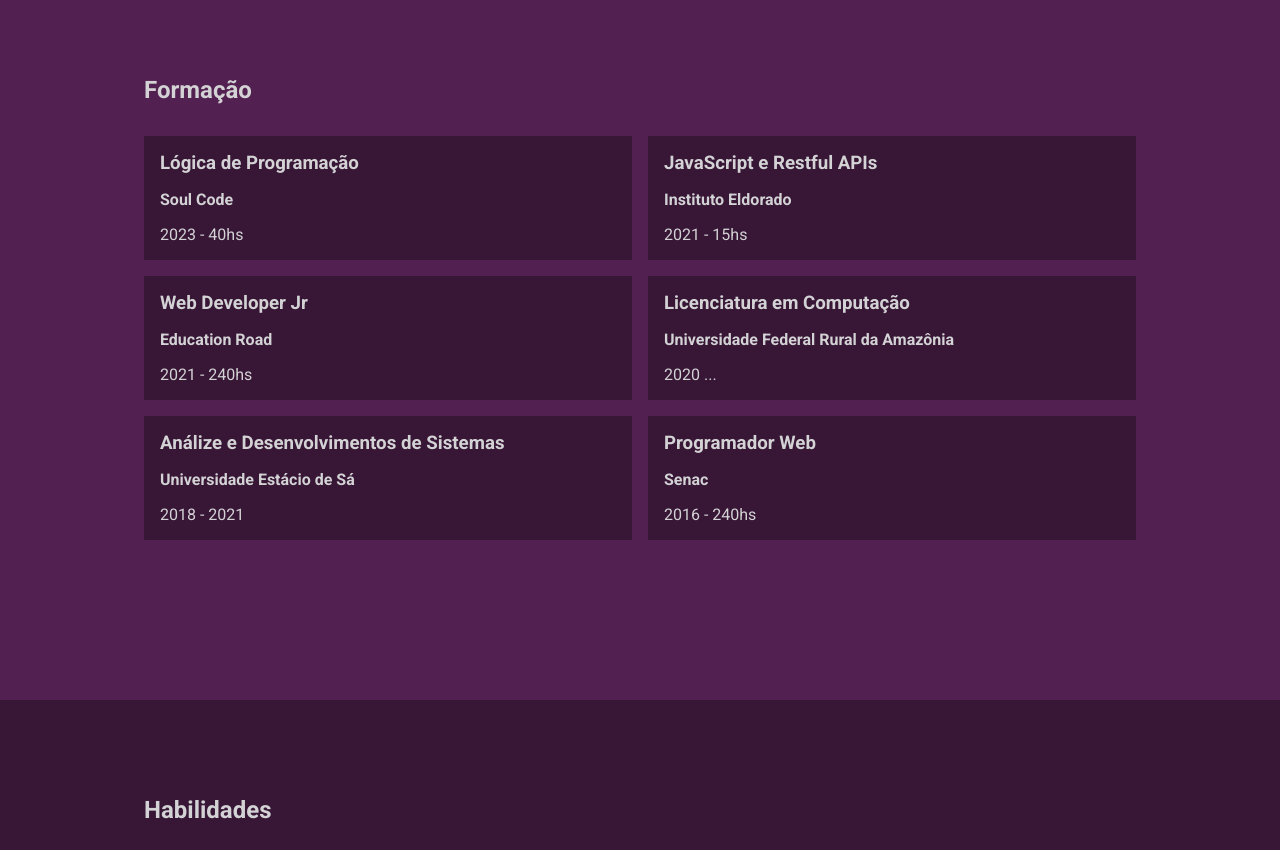
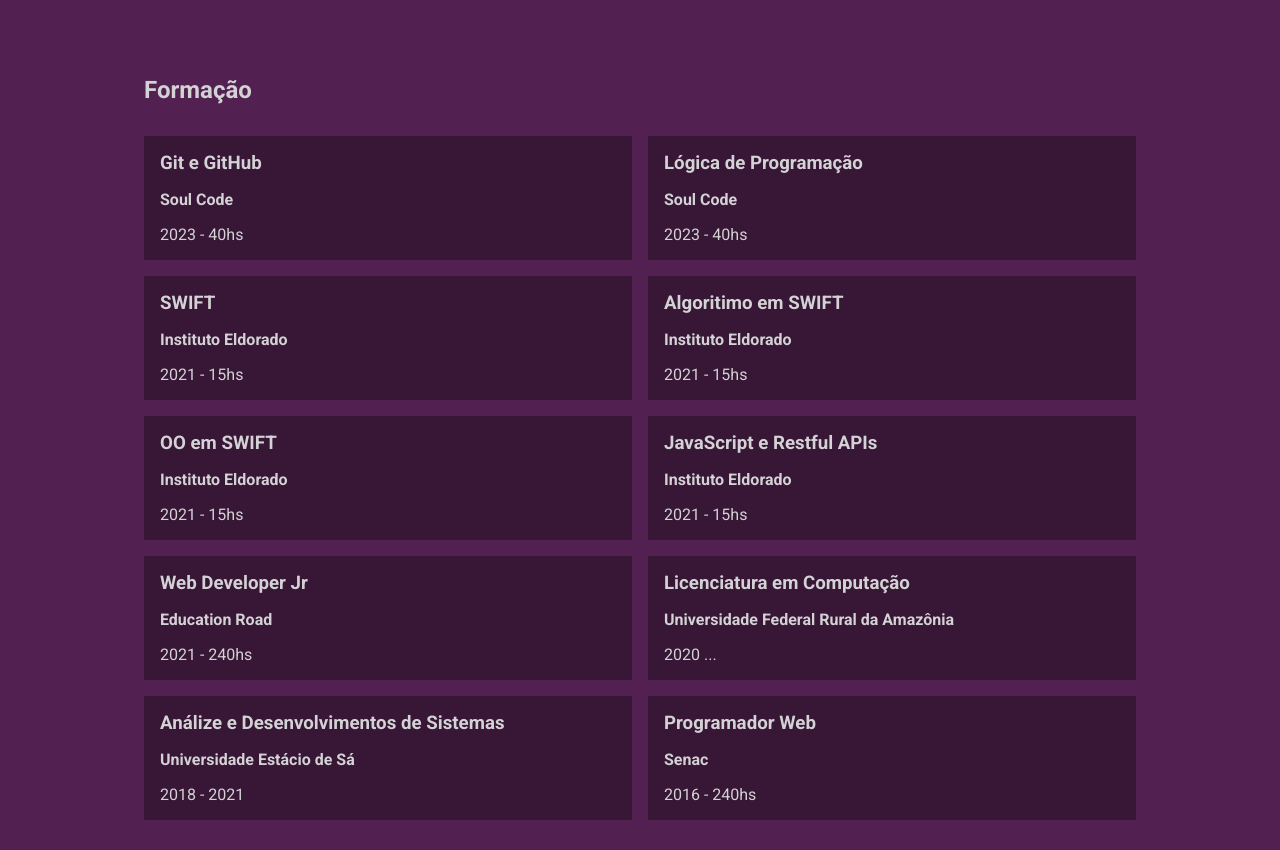
Before and after one commit to dudusilvacosta/my-site, a plain HTML site: page index.html in a window 1280 px wide. Shown: the part 1620-2470 px from the top of the page. Drawn offline with nearby package versions, Linux system fonts and the light colour scheme.

Commit message:
mais cursos

```diff
--- a/index.html
+++ b/index.html
@@ -77,9 +77,37 @@
                     <h2>Formação</h2>
                     <div class="grid1">
                         <div class="card">
+                            <h3>Git e GitHub</h3>
+                            <h4>Soul Code</h4>
+                            <p>2023 - 40hs</p>
+                        </div>
+
+                        <div class="card">
                             <h3>Lógica de Programação</h3>
                             <h4>Soul Code</h4>
                             <p>2023 - 40hs</p>
+                        </div>
+                    </div>
+
+                    <div class="grid1">
+                        <div class="card">
+                            <h3>SWIFT</h3>
+                            <h4>Instituto Eldorado</h4>
+                            <p>2021 - 15hs</p>
+                        </div>
+
+                        <div class="card">
+                            <h3>Algoritimo em SWIFT</h3>
+                            <h4>Instituto Eldorado</h4>
+                            <p>2021 - 15hs</p>
+                        </div>
+                    </div>
+
+                    <div class="grid1">
+                        <div class="card">
+                            <h3>OO em SWIFT</h3>
+                            <h4>Instituto Eldorado</h4>
+                            <p>2021 - 15hs</p>
                         </div>
 
                         <div class="card">
```
Also changed, not shown: 1 other file.
